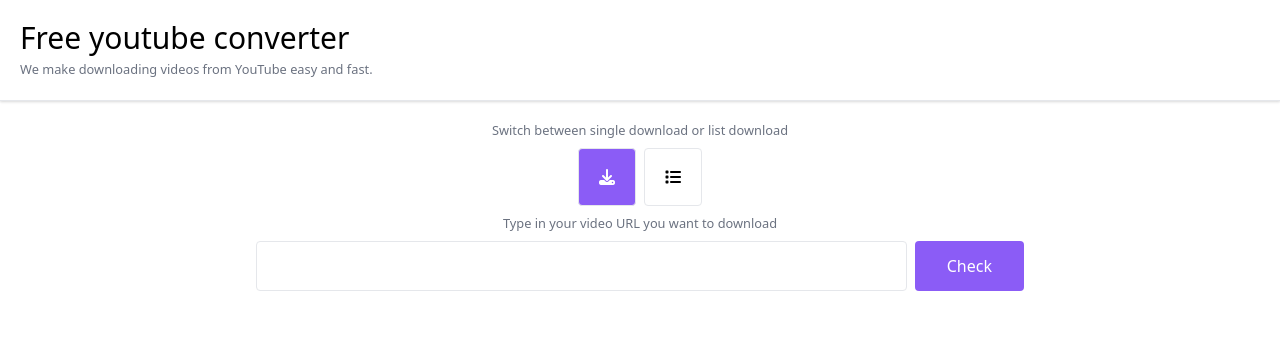
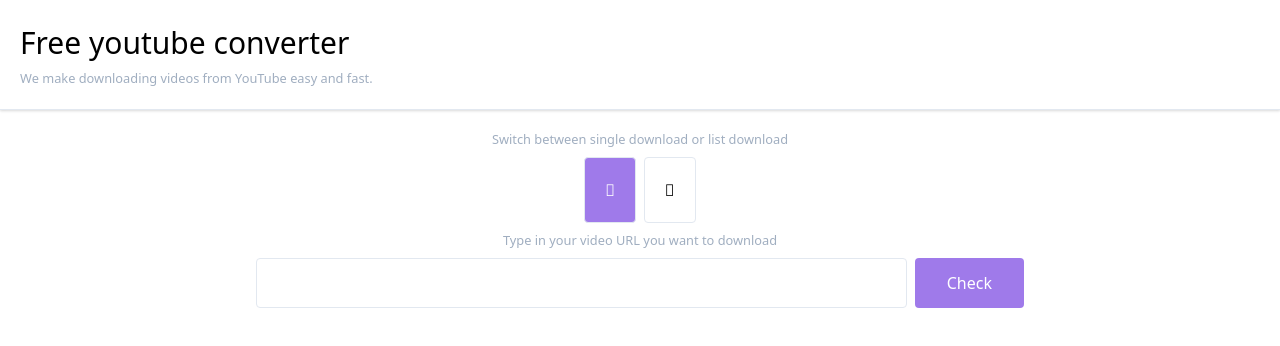
Before and after one commit to ilijanovic/nuxt2yt, a Nuxt app: page / in a window 1280 px wide. Shown: the top 346 px of the page. Built offline with nearby package versions, Linux system fonts and the light colour scheme.

Commit message:
fix: fix server

```diff
--- a/api/index.ts
+++ b/api/index.ts
@@ -6,7 +6,4 @@
 
 app.use(getRoutes)
 app.use(express.json(), postRoutes)
-export default {
-  path: '/api/',
-  handler: app,
-}
+export default app
--- /dev/null
+++ b/assets/css/tailwind.css
@@ -0,0 +1,3 @@
+@import 'tailwindcss/base';
+@import 'tailwindcss/components';
+@import 'tailwindcss/utilities';
--- a/nuxt.config.js
+++ b/nuxt.config.js
@@ -16,10 +16,16 @@
 
   // Plugins to run before rendering page: https://go.nuxtjs.dev/config-plugins
   plugins: [],
-
+  ssr: true,
+  target: 'server',
   // Auto import components: https://go.nuxtjs.dev/config-components
   components: true,
-  serverMiddleware: ['~api/index'],
+  serverMiddleware: [
+    {
+      path: '/api',
+      handler: '~api/index.ts',
+    },
+  ],
   // Modules for dev and build (recommended): https://go.nuxtjs.dev/config-modules
   buildModules: [
     // https://go.nuxtjs.dev/typescript
--- /dev/null
+++ b/tailwind.config.js
@@ -0,0 +1,22 @@
+/*
+** TailwindCSS Configuration File
+**
+** Docs: https://tailwindcss.com/docs/configuration
+** Default: https://github.com/tailwindcss/tailwindcss/blob/master/stubs/defaultConfig.stub.js
+*/
+module.exports = {
+  theme: {},
+  variants: {},
+  plugins: [],
+  purge: {
+    // Learn more on https://tailwindcss.com/docs/controlling-file-size/#removing-unused-css
+    enabled: process.env.NODE_ENV === 'production',
+    content: [
+      'components/**/*.vue',
+      'layouts/**/*.vue',
+      'pages/**/*.vue',
+      'plugins/**/*.js',
+      'nuxt.config.js'
+    ]
+  }
+}
```
Also changed, not shown: package.json (+57 -14 lines), 1 other file (tests, documents, lock files or other folders).
